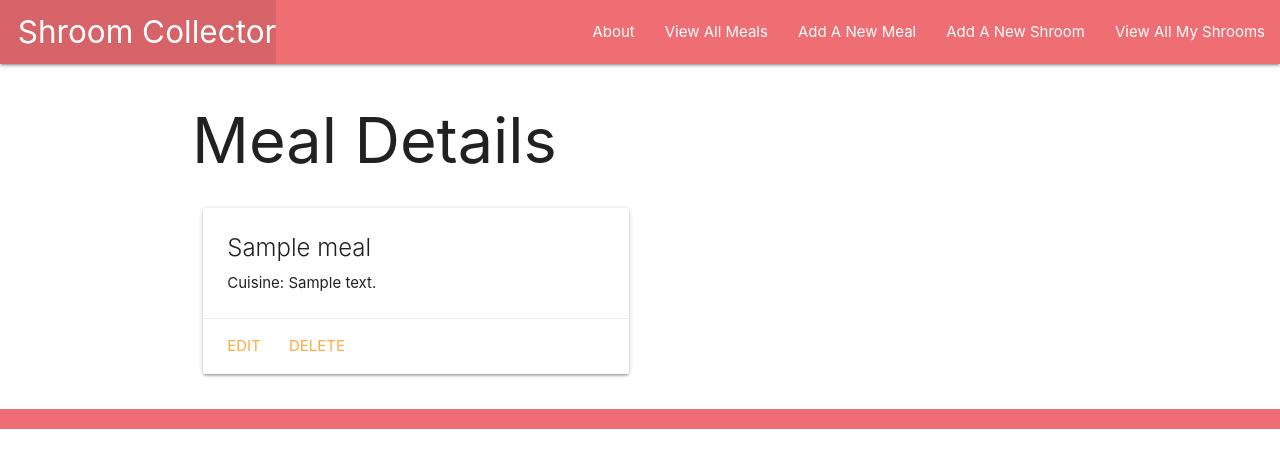
After one commit to alexpetit6/shroomcollector, a Django app: page /meals/1 in a window 1280 px wide. The commit adds this page. Shown: the top 468 px of the page. Run offline with Django 4.2, Linux system fonts and the light colour scheme; tables that the repository leaves empty hold one stand-in row (values such as "Sample post").

Commit message:
full crud on meals

```diff
--- a/main_app/models.py
+++ b/main_app/models.py
@@ -2,11 +2,22 @@ from django.db import models
 from django.urls import reverse
 
 # Create your models here.
+class Meal(models.Model):
+    name = models.CharField(max_length=50)
+    cuisine = models.CharField(max_length=25)
+
+    def __str__(self):
+        return self.name
+
+    def get_absolute_url(self):
+        return reverse('meal_detail', kwargs={'pk': self.id})
+
 class Shroom(models.Model):
     sci_name = models.CharField(max_length=100)
     common_name = models.CharField(max_length=100)
     description = models.TextField(max_length=250)
     edible = models.BooleanField()
+    meals = models.ManyToManyField(Meal)
 
     def __str__(self):
         return self.common_name
--- a/main_app/templates/base.html
+++ b/main_app/templates/base.html
@@ -20,6 +20,8 @@
         </ul>
         <ul class="right">
           <li><a href="/about">About</a></li>
+          <li><a href="{% url 'meal_list' %}">View All Meals</a></li>
+          <li><a href="{% url 'meal_create' %}">Add A New Meal</a></li>
           <li><a href="{% url 'shroom_create' %}">Add A New Shroom</a></li>
           <li><a href="/shrooms">View All My Shrooms</a></li>
         </ul>
--- /dev/null
+++ b/main_app/templates/main_app/meal_detail.html
@@ -0,0 +1,20 @@
+{% extends 'base.html' %}
+{% block content %}
+
+<h1>Meal Details</h1>
+
+<div class="row">
+  <div class="col s6 col-offset-3">
+    <div class="card">
+      <div class="card-content">
+        <span class="card-title">{{ meal.name }}</span>
+        <p>Cuisine: {{ meal.cuisine }}</p>
+      </div>
+      <div class="card-action">
+        <a href="{% url 'meal_update' meal.id %}">Edit</a>
+        <a href="{% url 'meal_delete' meal.id %}">Delete</a>
+      </div>
+    </div>
+  </div>
+</div>
+{% endblock %}
--- a/main_app/urls.py
+++ b/main_app/urls.py
@@ -10,4 +10,9 @@ urlpatterns = [
     path('shrooms/<int:pk>/update/', views.ShroomUpdate.as_view(), name='shroom_update'),
     path('shrooms/<int:pk>/delete/', views.ShroomDelete.as_view(), name='shroom_delete'),
     path('shrooms/<int:shroom_id>/add_origin', views.add_origin, name='add_origin'),
+    path('meals/', views.MealList.as_view(), name='meal_list'),
+    path('meals/<int:pk>', views.MealDetail.as_view(), name='meal_detail'),
+    path('meals/create', views.MealCreate.as_view(), name='meal_create'),
+    path('meals/<int:pk>/update/', views.MealUpdate.as_view(), name='meal_update'),
+    path('meals/<int:pk>/delete/', views.MealDelete.as_view(), name='meal_delete'),
 ]
--- a/main_app/views.py
+++ b/main_app/views.py
@@ -1,6 +1,7 @@
 from django.shortcuts import render, redirect
 from django.views.generic.edit import CreateView, UpdateView, DeleteView
-from .models import Shroom
+from django.views.generic import ListView, DetailView
+from .models import Shroom, Meal
 from .forms import OriginForm
 
 # shrooms = [
@@ -51,3 +52,21 @@ def add_origin(request, shroom_id):
         new_origin.shroom_id = shroom_id
         new_origin.save()
     return redirect('show', shroom_id=shroom_id)
+
+class MealList(ListView):
+    model = Meal
+
+class MealDetail(DetailView):
+    model = Meal
+
+class MealCreate(CreateView):
+    model = Meal
+    fields = '__all__'
+
+class MealUpdate(UpdateView):
+    model = Meal
+    fields = '__all__'
+
+class MealDelete(DeleteView):
+    model = Meal
+    success_url = '/meals'
```
Also changed, not shown: main_app/templates/main_app/meal_confirm_delete.html (added, +13 -0 lines), main_app/templates/main_app/meal_form.html (added, +19 -0 lines), main_app/templates/main_app/meal_list.html (added, +17 -0 lines), main_app/migrations/0004_meal_shroom_meals.py (added).
